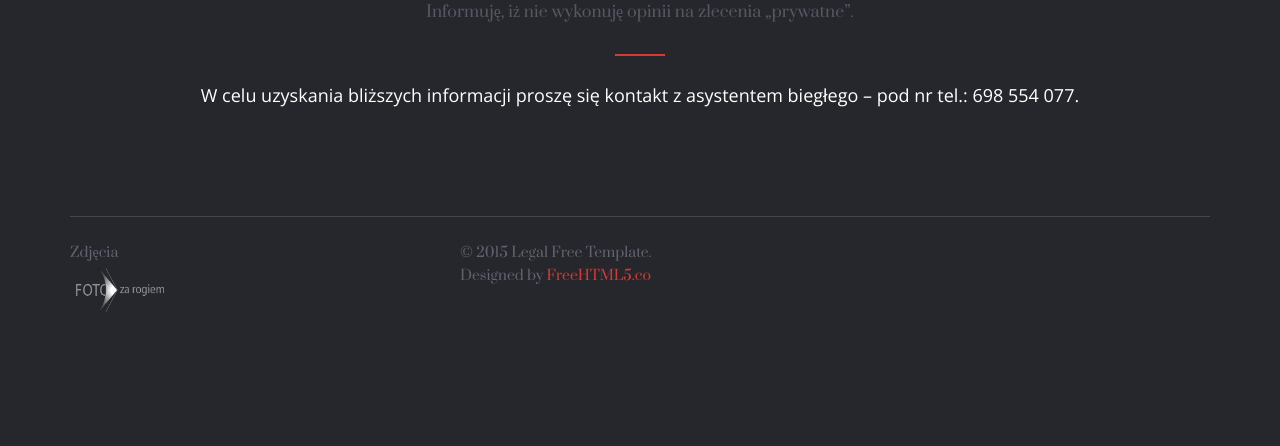
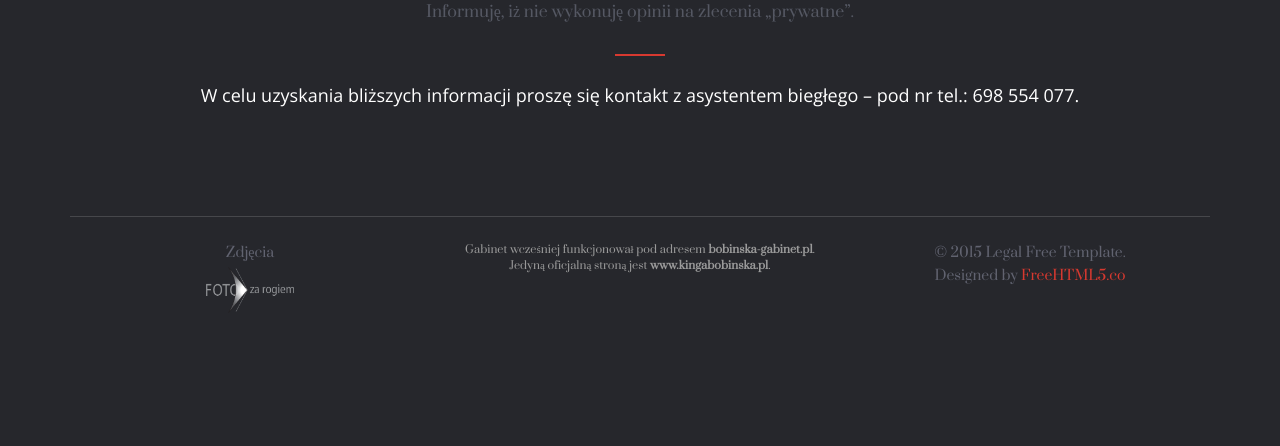
Before and after one commit to janowak1984-cmd/terminarz, a Flask app: page / in a window 1280 px wide. Shown: the part 5992-6438 px from the top of the page. Run offline with Flask 3, Linux system fonts and the light colour scheme; data that the repository does not hold is empty; parts of the project's set-up code (start-up, migrations or seed data) failed here and were passed over; some libraries are stand-ins or nearby versions; some web fonts are replaced.

Commit message:
Strona pod google

```diff
--- a/static/site/css/style.css
+++ b/static/site/css/style.css
@@ -1772,3 +1772,42 @@ html, body {
   background: #b52b24;
   color: #ffffff;
 }
+
+/* DESKTOP – bez zmian */
+.footer-meta {
+  text-align: center;
+}
+
+/* SEO note – delikatna */
+.seo-note {
+  font-size: 11px;
+  color: #9a9a9a;
+  line-height: 1.4;
+  margin: 0;
+}
+
+/* MOBILE FIX */
+@media (max-width: 767px) {
+
+  .footer-meta {
+    margin-bottom: 10px;
+  }
+
+  /* SEO info na sam dół */
+  .footer-seo {
+    order: 3;
+    margin-top: 12px;
+  }
+
+  /* mniej tekstu wizualnie */
+  .seo-note {
+    font-size: 10px;
+    line-height: 1.3;
+  }
+
+  /* zdjęcia + copyright w jednej osi */
+  .footer-left,
+  .footer-right {
+    order: 1;
+  }
+}
--- a/static/site/index.html
+++ b/static/site/index.html
@@ -8,10 +8,12 @@
 	<meta charset="utf-8">
 	<meta http-equiv="X-UA-Compatible" content="IE=edge">
 
-	<title>Indywidualna Praktyka Lekarska dr n. med. Kinga Bobińska</title>
+	<title>Gabinet psychiatryczny Kinga Bobińska – rejestracja wizyt online | Łódź</title>
 
 	<meta name="viewport" content="width=device-width, initial-scale=1">
-	<meta name="description" content="Prywatny gabinet psychiatryczny dr n. med. Kingi Bobińskiej w Łodzi. Konsultacje psychiatryczne i seksuologiczne.">
+	<meta name="description" content="Oficjalna strona gabinetu psychiatrycznego dr n. med. Kingi Bobińskiej w Łodzi. Rejestracja wizyt online, konsultacje psychiatryczne i seksuologiczne.">
+  <meta name="note" content="Gabinet wcześniej działał pod adresem bobinska-gabinet.pl. Aktualna i jedyna oficjalna strona to https://www.kingabobinska.pl/.">
+  <link rel="canonical" href="https://www.kingabobinska.pl/">
   <meta name="keywords" content="Kinga Bobińska, Kinga Bobińska gabinet, lekarz Kinga Bobińska, psychiatra Kinga Bobińska, Kinga Bobińska seksuolog, biegły sądowy seksuolog, biegły seksuolog, Kinga Bobińska biegły sądowy, psychiatra Łódź, Kinga Bobińska Łódź, Bobińska gabinet, Bobińska psychiatra">
 
 	<!-- Open Graph / Facebook -->
@@ -53,6 +55,30 @@
 	<!--[if lt IE 9]>
 	<script src="/static/site/js/respond.min.js"></script>
 	<![endif]-->
+<script type="application/ld+json">
+{
+  "@context": "https://schema.org",
+  "@type": "MedicalBusiness",
+  "name": "Gabinet psychiatryczny dr n. med. Kinga Bobińska",
+  "url": "https://www.kingabobinska.pl/",
+  "sameAs": [
+    "https://bobinska-gabinet.pl"
+  ],
+  "telephone": "+48698554077",
+  "address": {
+    "@type": "PostalAddress",
+    "streetAddress": "Sienkiewicza 59/31",
+    "addressLocality": "Łódź",
+    "postalCode": "90-009",
+    "addressCountry": "PL"
+  },
+  "medicalSpecialty": [
+    "Psychiatry",
+    "Sexology"
+  ]
+}
+</script>
+
 </head>
 
 <body>
@@ -1094,23 +1120,44 @@
   <div class="section-divider-full"></div>
 </div>
 
-
-
-            <div class="col-md-4 to-animate footer-meta">
+<!-- LEWA -->
+<div class="col-md-4 to-animate footer-meta footer-left">
   <p class="copy-right">
     Zdjęcia<br>
-                    <img src="/static/site/images/foto_logo.png" width="100" height="50">
+    <img src="/static/site/images/foto_logo.png"
+         width="100" height="50" alt="Autor zdjęć">
   </p>
 </div>
 
-            <div class="col-md-4 to-animate footer-meta">
-                <p class="copy-right">
-                    &copy; 2015 Legal Free Template.<br>
-                    Designed by <a href="http://freehtml5.co/" target="_blank">FreeHTML5.co</a>
+<!-- ŚRODEK – SEO INFO -->
+<div class="col-md-4 to-animate footer-meta footer-seo">
+  <p class="seo-note lang lang-pl">
+    Gabinet wcześniej funkcjonował pod adresem
+    <strong>bobinska-gabinet.pl</strong>.
+    Jedyną oficjalną stroną jest
+    <strong>www.kingabobinska.pl</strong>.
+  </p>
+
+  <p class="seo-note lang lang-en">
+    This medical practice previously operated under
+    <strong>bobinska-gabinet.pl</strong>.
+    The only official website is
+    <strong>www.kingabobinska.pl</strong>.
   </p>
 </div>
 
+<!-- PRAWA -->
+<div class="col-md-4 to-animate footer-meta footer-right">
+  <p class="copy-right">
+    &copy; 2015 Legal Free Template.<br>
+    Designed by
+    <a href="http://freehtml5.co/" target="_blank" rel="noopener">
+      FreeHTML5.co
+    </a>
+  </p>
 </div>
+
+
 		</div>
 	</section>
 
```
Lines whose indentation alone changed are shown as unchanged.
